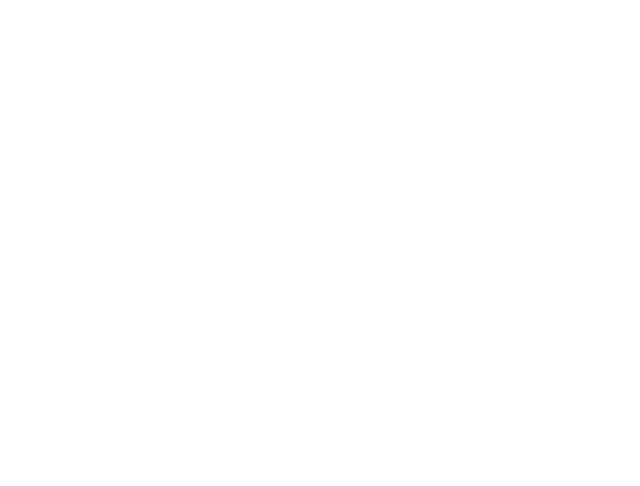
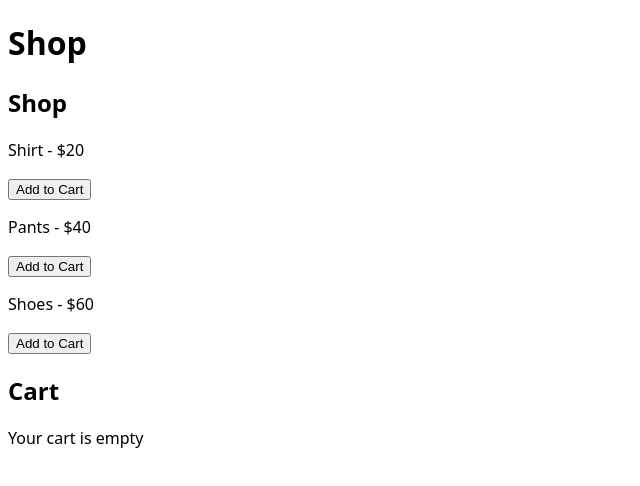
Before and after one commit to rickramen/shopping-cart, a React (Vite) app: page / in a window 1280 px wide. Shown: the top 486 px of the page, without its empty margins (0-640 px from the left). Built offline with nearby package versions, Linux system fonts and the light colour scheme.

Commit message:
add core component files

```diff
--- a/src/App.jsx
+++ b/src/App.jsx
@@ -1,12 +1,41 @@
-import './App.css'
+import { useState } from "react";
+import Shop from "./components/Shop";
+import Cart from "./components/Cart";
 
 function App() {
+  const [cart, setCart] = useState([]);
+
+  const products = [
+    { id: 1, name: "Shirt", price: 20 },
+    { id: 2, name: "Pants", price: 40 },
+    { id: 3, name: "Shoes", price: 60 }
+  ];
+
+  function addToCart(product) {
+    setCart(prev => {
+      const existing = prev.find(item => item.id === product.id);
+
+      if (existing) {
+        return prev.map(item =>
+          item.id === product.id
+            ? { ...item, quantity: item.quantity + 1 }
+            : item
+        );
+      }
+
+      return [...prev, { ...product, quantity: 1 }];
+    });
+  }
 
   return (
-    <>
+    <div>
+      <h1>Shop</h1>
 
-    </>
-  )
+      <Shop products={products} addToCart={addToCart} />
+
+      <Cart cart={cart} />
+    </div>
+  );
 }
 
-export default App
+export default App;
--- /dev/null
+++ b/src/components/Cart.jsx
@@ -0,0 +1,30 @@
+function Cart({ cart }) {
+  const totalPrice = cart.reduce(
+    (sum, item) => sum + item.price * item.quantity,
+    0
+  );
+
+  return (
+    <div>
+      <h2>Cart</h2>
+
+      {cart.length === 0 ? (
+        <p>Your cart is empty</p>
+      ) : (
+        <>
+          {cart.map(item => (
+            <div key={item.id}>
+              <p>
+                {item.name} - ${item.price} x {item.quantity}
+              </p>
+            </div>
+          ))}
+
+          <h3>Total: ${totalPrice}</h3>
+        </>
+      )}
+    </div>
+  );
+}
+
+export default Cart;
--- /dev/null
+++ b/src/components/Shop.jsx
@@ -0,0 +1,19 @@
+function Shop({ products, addToCart }) {
+  return (
+    <div>
+      <h2>Shop</h2>
+
+      {products.map(product => (
+        <div key={product.id}>
+          <p>{product.name} - ${product.price}</p>
+
+          <button onClick={() => addToCart(product)}>
+            Add to Cart
+          </button>
+        </div>
+      ))}
+    </div>
+  );
+}
+
+export default Shop;
```
Also changed, not shown: src/components/Homepage.jsx (added), src/components/Navbar.jsx (added).
